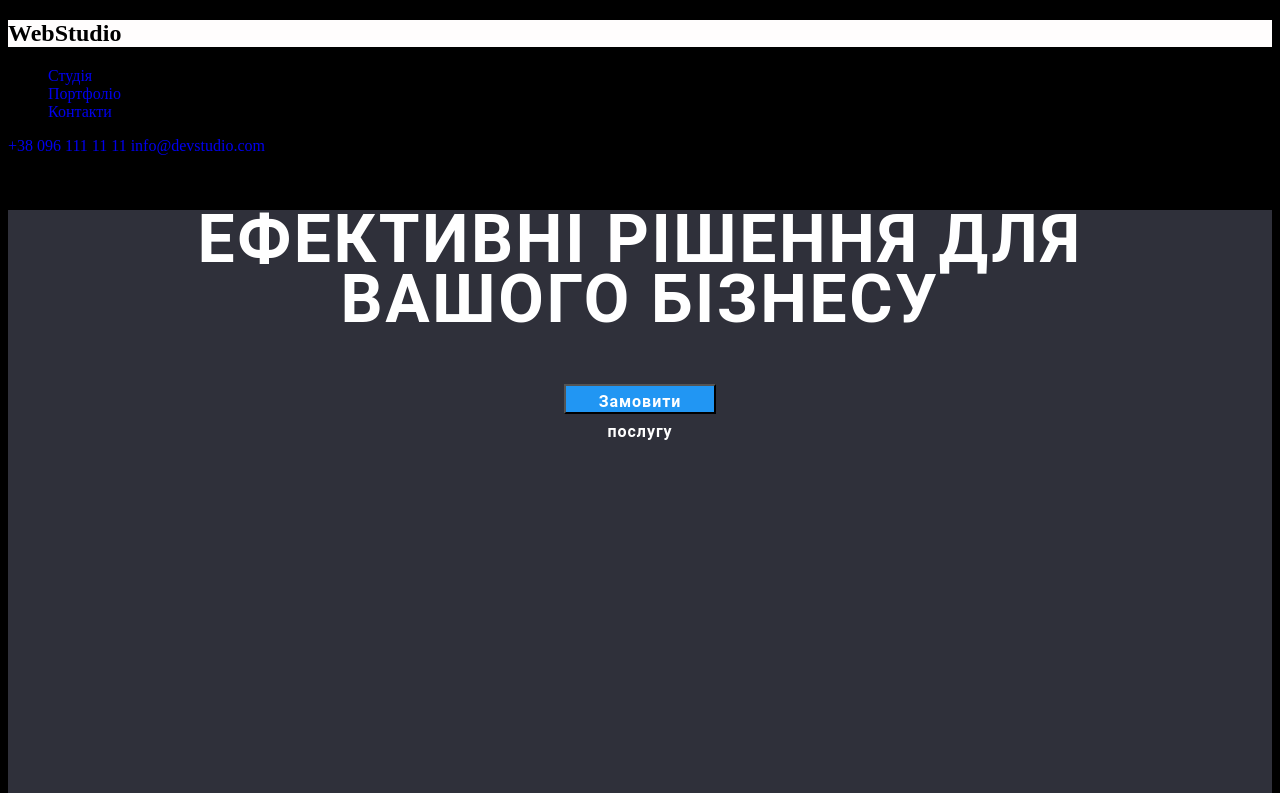
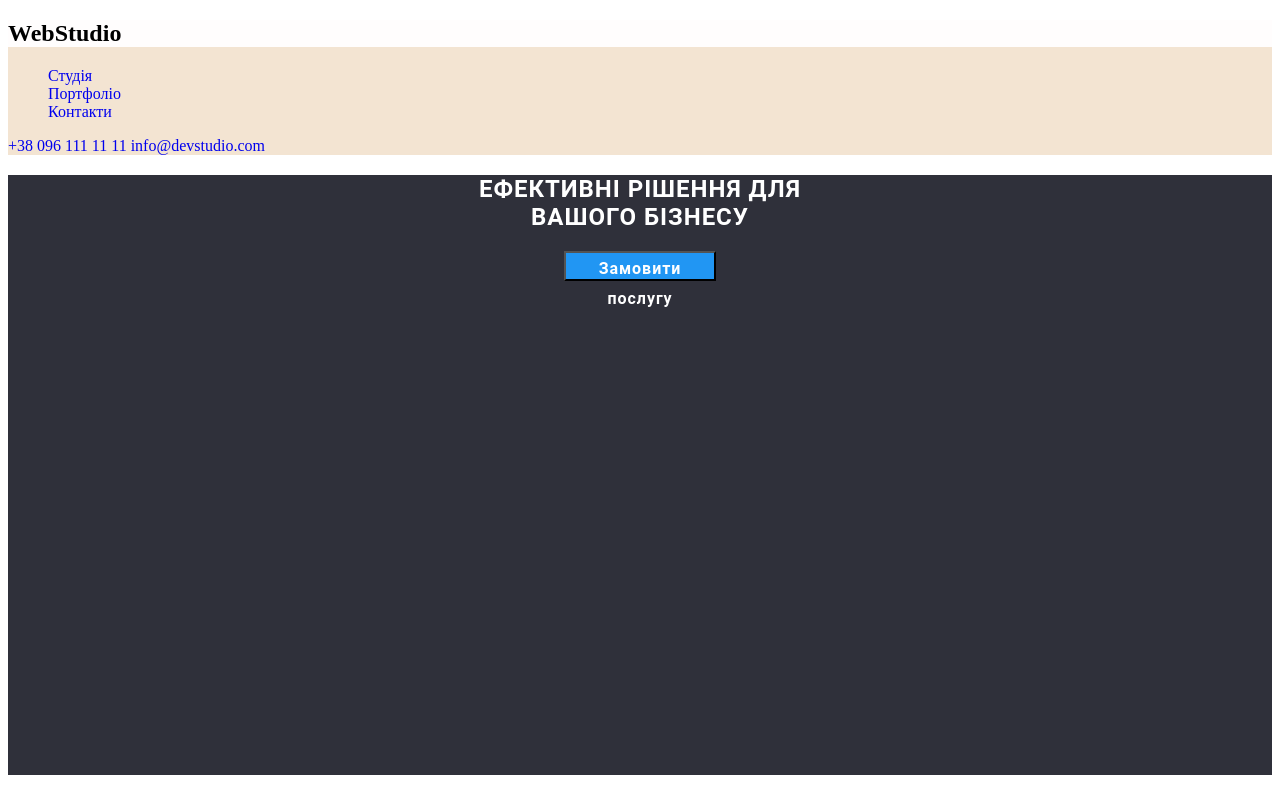
Before and after one commit to arinagalkina/WebStudio-1, a plain HTML site: page index.html in a window 1280 px wide. Shown: the top 793 px of the page. Drawn offline with Linux system fonts and the light colour scheme.

Commit message:
change six

```diff
--- a/css/style.css
+++ b/css/style.css
@@ -13,7 +13,7 @@ h2 {
 
 
 body {
-    background-color: black;
+    background-color: rgb(255, 255, 255);
 }
 
 a:hover {
@@ -31,20 +31,24 @@ li {
 }
 
 section {
-
-
     height: 600px;
     top: 80px;
     font-family: 'Roboto';
 font-style: normal;
 font-weight: 900;
-font-size: 44px;
-line-height: 60px;
+
+
 
 
 text-align: center;
 letter-spacing: 0.06em;
 text-transform: uppercase;
+
+
+
+
+
+
 
 }
 button {
@@ -73,3 +77,6 @@ background-color: #2196F3;
 color: #FFFFFF;
 
 }
+header{
+    background-color: rgb(243, 228, 210);
+}
```
Also changed, not shown: css/normalize.css (added).
